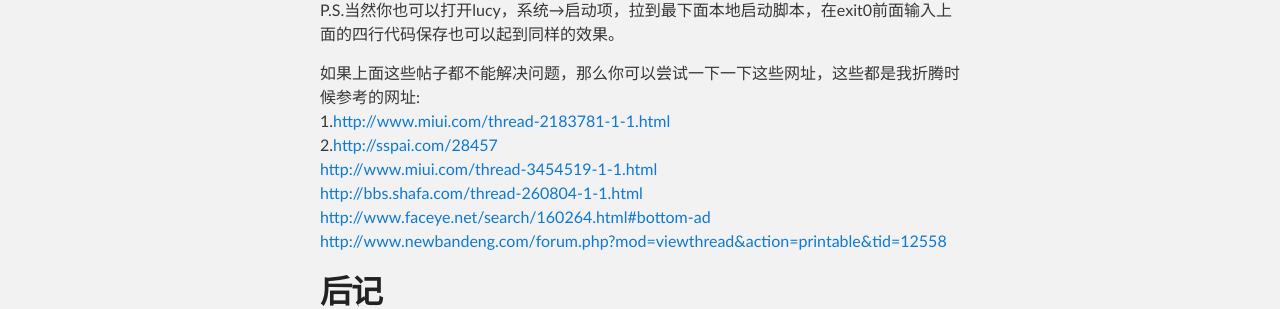
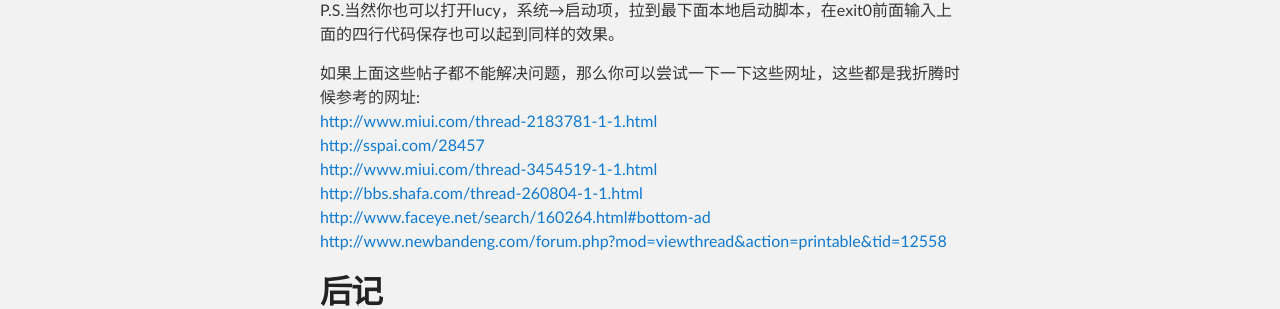
Before and after one commit to silbertmonaphia/silbertmonaphia.github.io, a Jekyll site: the page built from _posts/2016-04-10-小米路由器mini实现锐捷认证.md, in a window 1280 px wide and 900 px high, scrolled down 3807 px. Shown: the part 335-644 px from the top of the window. Built offline with Jekyll 4.4.1, drawn with Linux system fonts in a browser that asks for light colours.

Commit message:
Update 2016-04-10-小米路由器mini实现锐捷认证.md

```diff
--- a/_posts/2016-04-10-小米路由器mini实现锐捷认证.md
+++ b/_posts/2016-04-10-小米路由器mini实现锐捷认证.md
@@ -143,8 +143,8 @@ chmod a+x /etc/mentohust.sh
 P.S.当然你也可以打开lucy，系统→启动项，拉到最下面本地启动脚本，在exit0前面输入上面的四行代码保存也可以起到同样的效果。
 
 如果上面这些帖子都不能解决问题，那么你可以尝试一下一下这些网址，这些都是我折腾时候参考的网址:
-1.<http://www.miui.com/thread-2183781-1-1.html>
-2.<http://sspai.com/28457>
+<http://www.miui.com/thread-2183781-1-1.html>
+<http://sspai.com/28457>
 <http://www.miui.com/thread-3454519-1-1.html>
 <http://bbs.shafa.com/thread-260804-1-1.html>
 <http://www.faceye.net/search/160264.html#bottom-ad>
```
